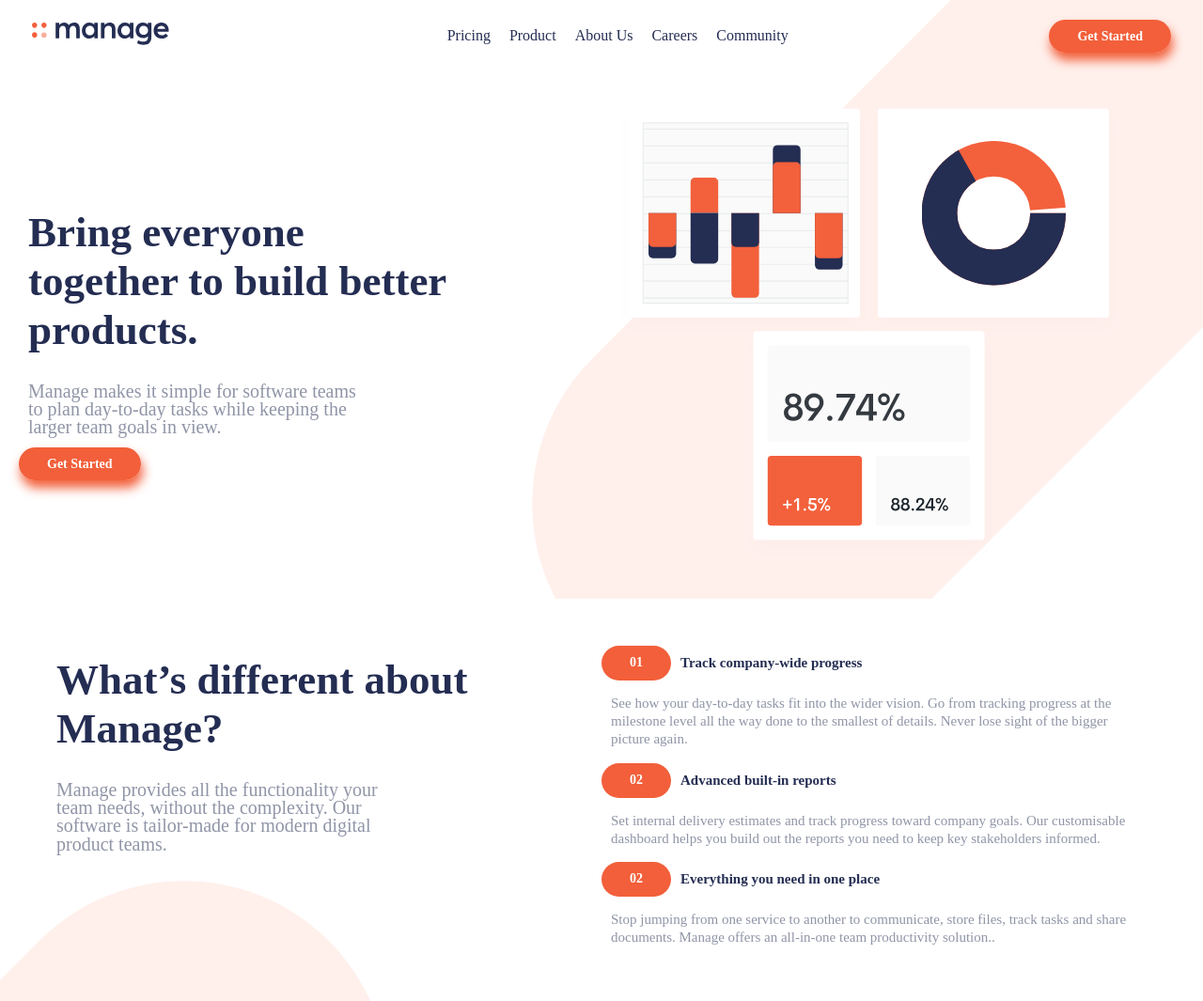
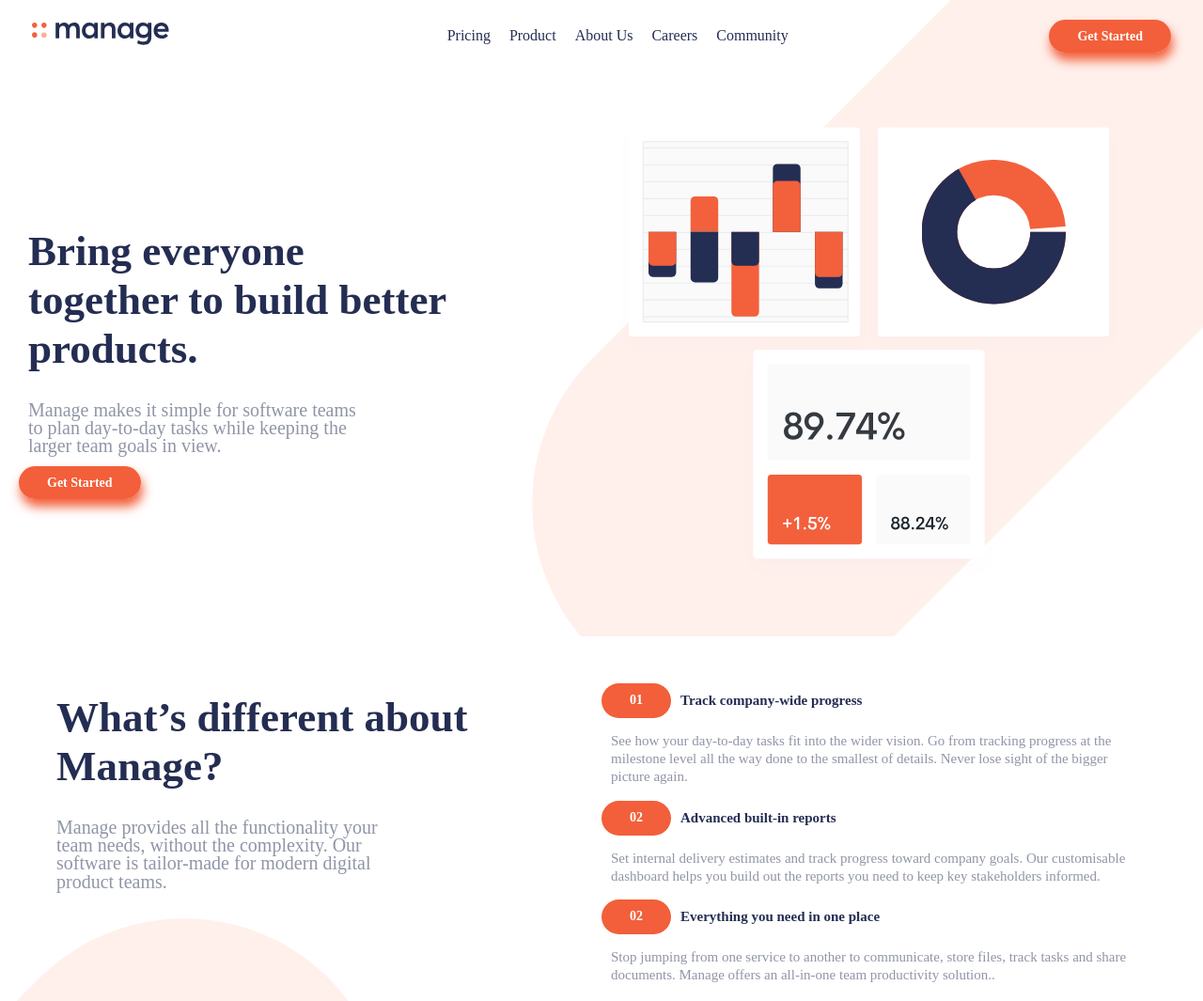
Before and after one commit to nourhane22/manage-landing-page-master, a plain HTML site: page index.html in a window 1280 px wide. Shown: the top 1065 px of the page at 94% size. Drawn offline with Linux system fonts and the light colour scheme; a web font is replaced by a local one.

Commit message:
Update style.css

```diff
--- a/style.css
+++ b/style.css
@@ -29,15 +29,6 @@
 }
 .btn{
 display: none;
-    /* width: 100%;
-    padding: 10px 30px;
-    background-color: var(---Primary-color-red);
-    border-radius: 20px;
-border: none;
-color: #fff;
-font-size: 14px;
-font-weight: 600;
-box-shadow: 2px 8px 12px var(---Primary-color-red); */
 
 }
 .nav{
@@ -78,7 +69,7 @@ body{
 }
 
 .hero-section{
-    padding: 30px 20px;
+    padding: 50px 20px;
     display: grid;
     grid-template-columns: repeat(1,1fr);
     align-items: center;
@@ -111,16 +102,7 @@ body{
 
 }
 
-/* .buttom-get-started{
-    padding: 20px 10px;
-    transition: 0.3s ease-in;
-    position: relative;
-}
 
-.buttom-get-started :hover{
-    cursor: pointer;
-} */
-/* 3and section  */
 
 .btne{
     padding: 10px 30px;
```
